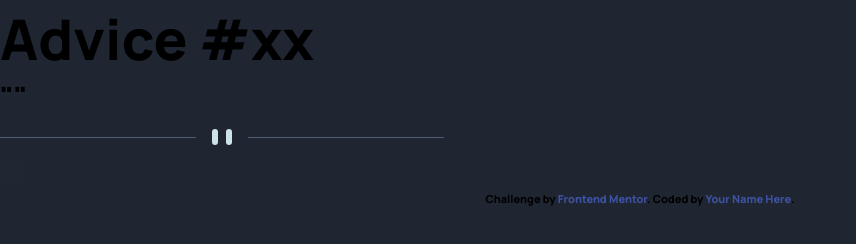
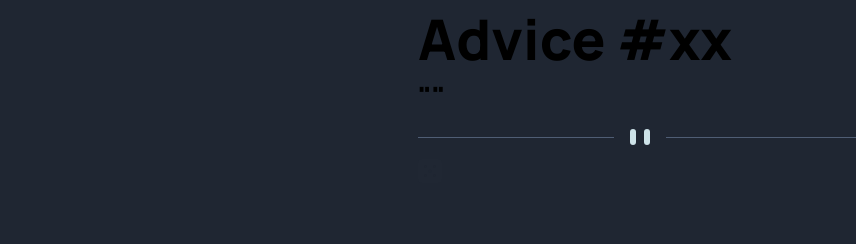
Before and after one commit to barbodGarsha/advice-generator-app-main, a plain HTML site: page index.html in a window 1280 px wide. Shown: the whole page, without its empty margins (0-856 px from the left). Drawn offline with Linux system fonts and the light colour scheme.

Commit message:
page block styled

```diff
--- a/css/main.scss
+++ b/css/main.scss
@@ -47,6 +47,13 @@ li {
 
 .page {
     background-color: $c-dark-grayish-blue;
+
+    display: flex;
+    justify-content: center;
+    align-content: center;
+
+    width: 100%;
+    min-height: 90vh;
 }
 
 .advice__ {
@@ -72,5 +79,5 @@ li {
 }
 
 .footer {
-
+    display: none;
 }
```
Also changed, not shown: css/main.css, 1 other file.
